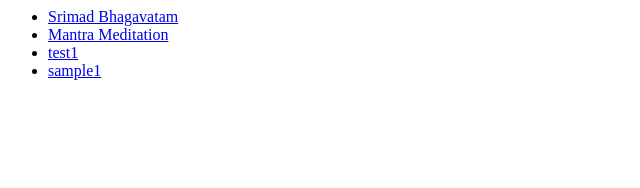
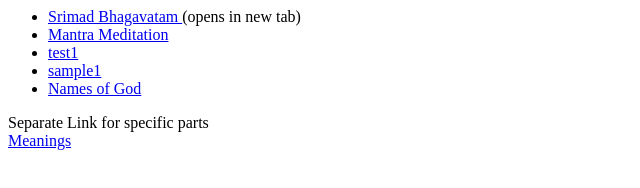
Before and after one commit to ShriramVarada/HTML, a plain HTML site: page Projects/test3.html in a window 1280 px wide. Shown: the whole page, without its empty margins (0-640 px from the left). Drawn offline with Linux system fonts and the light colour scheme.

Commit message:
Sub links in the same page

```diff
--- a/Projects/test3.html
+++ b/Projects/test3.html
@@ -6,10 +6,14 @@
 <body>
 
   <ul>
-    <li> <a href="http://vanisource.org/wiki/Srimad-Bhagavatam"> Srimad Bhagavatam </a></li>
+    <li> <a href="http://vanisource.org/wiki/Srimad-Bhagavatam" target="_blank"> Srimad Bhagavatam </a> (opens in new tab) </li>
     <li> <a href="http://www.scsmathlondon.org/get-involved/mantra-meditation/"> Mantra Meditation </a></li>
     <li> <a href="test1.html"> test1 </a></li>
     <li> <a href="..\HTML5Application2\public_html/sample1.html"> sample1 </a></li>
+    <li> <a href="Names of God\test2.html"> Names of God </a></li>
   </ul>
+
+  Separate Link for specific parts <br />
+  <a href="Names of God\test2.html#Meanings"> Meanings </a>
 </body>
 </html>
```
